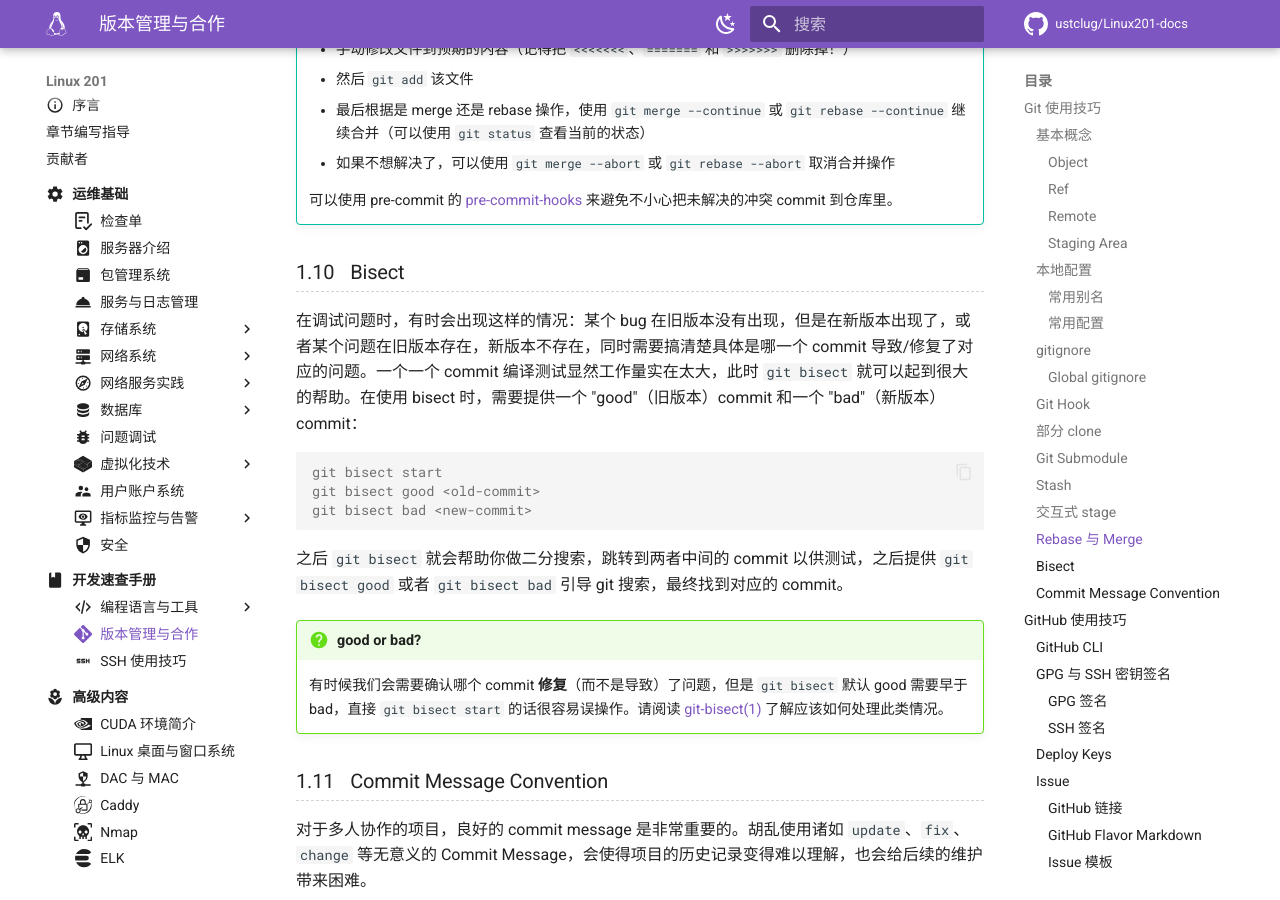
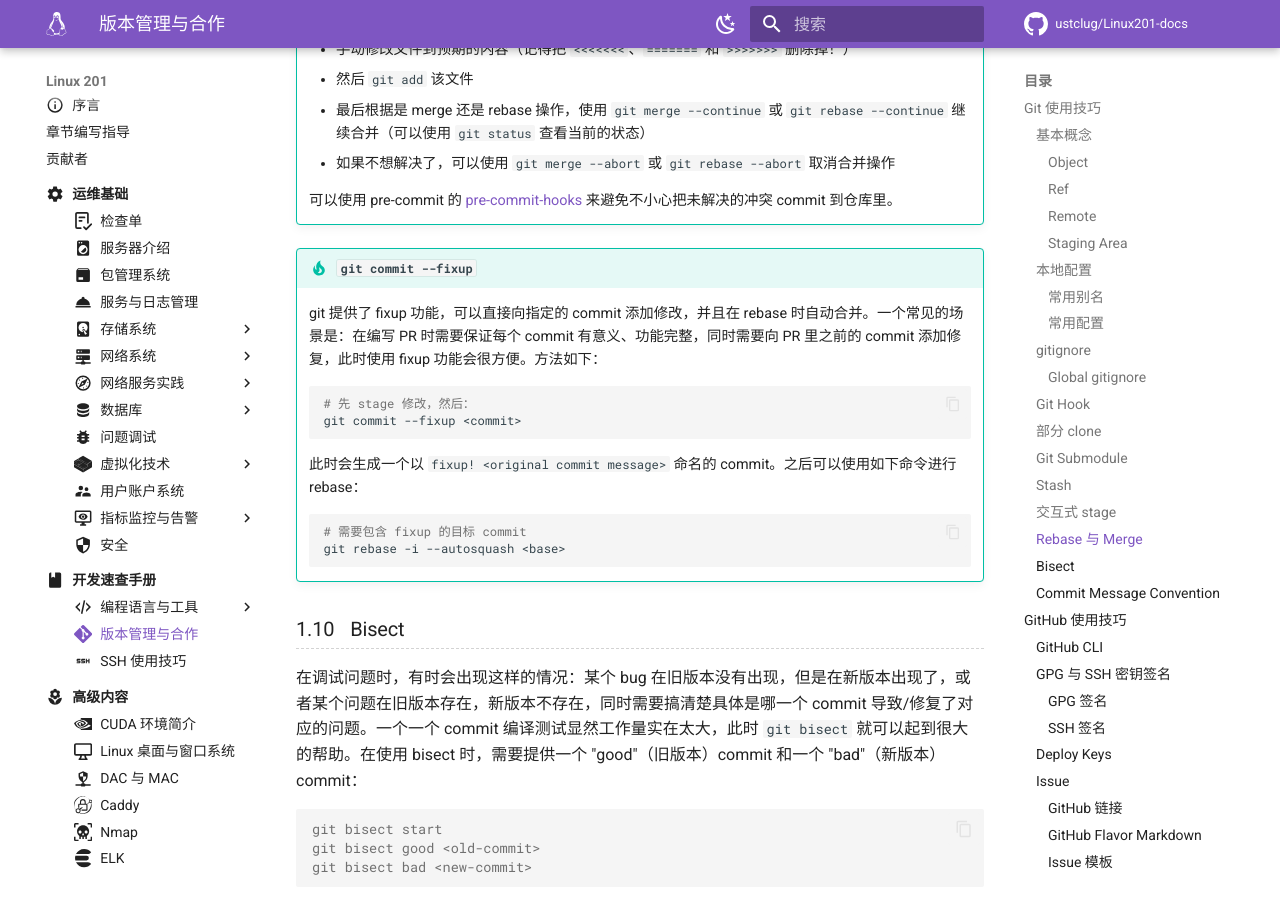
Before and after one commit to ustclug/Linux201-docs, an MkDocs documentation site: the page built from docs/dev/git.md, in a window 1280 px wide and 900 px high, scrolled down 11208 px. Built offline with MkDocs 1.6.1 and Material for MkDocs 9.7.7, drawn with Linux system fonts in a browser that asks for light colours; comment, search, counter and statistics services are not loaded.

Commit message:
dev/git: git fixup

````diff
--- a/docs/dev/git.md
+++ b/docs/dev/git.md
@@ -478,6 +478,22 @@ git rebase master
 
     可以使用 pre-commit 的 [pre-commit-hooks](https://github.com/pre-commit/pre-commit-hooks?tab=readme-ov-file#check-merge-conflict) 来避免不小心把未解决的冲突 commit 到仓库里。
 
+!!! tip "`git commit --fixup`"
+
+    git 提供了 fixup 功能，可以直接向指定的 commit 添加修改，并且在 rebase 时自动合并。一个常见的场景是：在编写 PR 时需要保证每个 commit 有意义、功能完整，同时需要向 PR 里之前的 commit 添加修复，此时使用 fixup 功能会很方便。方法如下：
+
+    ```bash
+    # 先 stage 修改，然后：
+    git commit --fixup <commit>
+    ```
+
+    此时会生成一个以 `fixup! <original commit message>` 命名的 commit。之后可以使用如下命令进行 rebase：
+
+    ```bash
+    # 需要包含 fixup 的目标 commit
+    git rebase -i --autosquash <base>
+    ```
+
 ### Bisect {#git-bisect}
 
 在调试问题时，有时会出现这样的情况：某个 bug 在旧版本没有出现，但是在新版本出现了，或者某个问题在旧版本存在，新版本不存在，同时需要搞清楚具体是哪一个 commit 导致/修复了对应的问题。一个一个 commit 编译测试显然工作量实在太大，此时 `git bisect` 就可以起到很大的帮助。在使用 bisect 时，需要提供一个 "good"（旧版本）commit 和一个 "bad"（新版本）commit：
````
